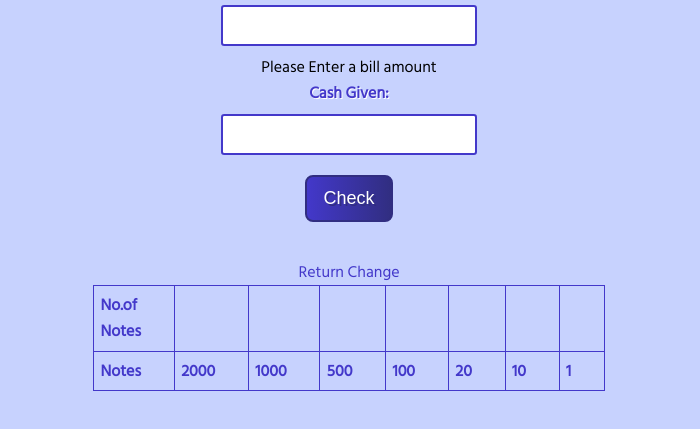
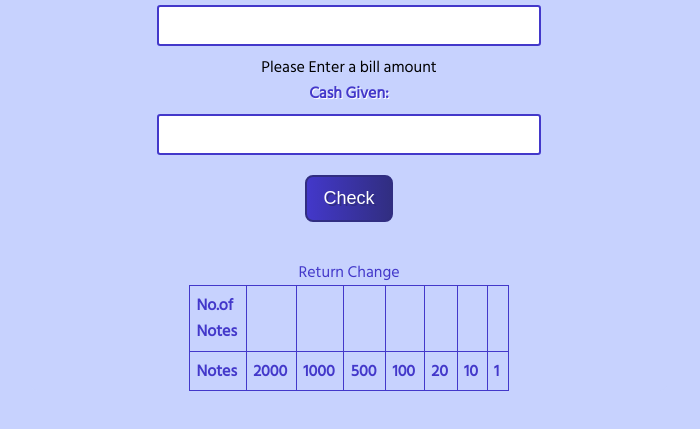
Before and after one commit to mariyasada/Cash-register, a plain HTML site: page index.html in a window 1280 px wide. Shown: the part 197-626 px from the top of the page, without its empty margins (291-991 px from the left). Drawn offline with Linux system fonts and the light colour scheme.

Commit message:
Update style.css

```diff
--- a/style.css
+++ b/style.css
@@ -21,11 +21,11 @@ body{
 } */
 .container
 {
-    margin: 4rem auto;
-    display: flex;
+    margin: 4rem auto ;
+     display: flex;
     flex-direction: column;
     width: 50vw;
-    /* background-color: var(--third-color); */
+    background-color: var(--third-color);
     border-radius: 0.7rem;
     text-align: center;
 
@@ -52,7 +52,7 @@ body{
     border: 2px solid var(--primary-color);
     border-radius: 0.2rem;
     width: 100%;
-    max-width: 20vw;
+    max-width: 30vw;
 }
 #Button-check{
      background:linear-gradient( to right, var(--primary-color), var(--secondary-color));
@@ -79,7 +79,7 @@ body{
 }
 /* Table styling */
 .Change-table{
-    width: 40vw;
+    width: 50%;
     text-align: justify;
     border-collapse: collapse;
     margin:  auto;
```
